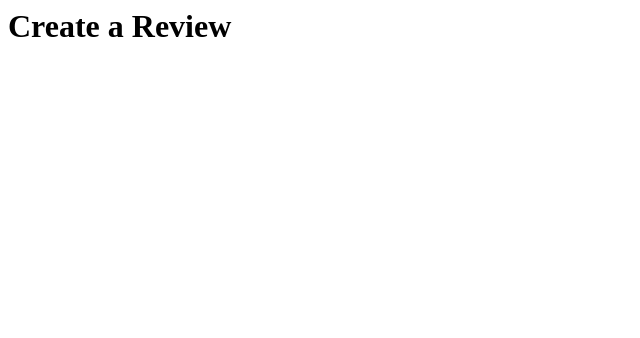
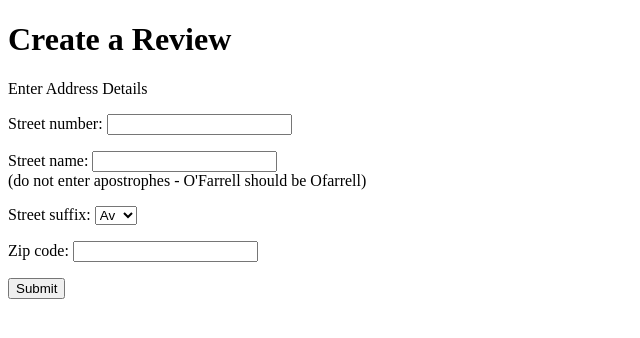
Before and after one commit to shoshlavosh/project, a Flask app: template templates/create_review.html in a window 1280 px wide. Shown: the top 338 px of the page, without its empty margins (0-640 px from the left). Run offline with Flask 2, Linux system fonts and the light colour scheme; the template is opened without the code that fills it, so the values that code supplies are empty.

Commit message:
Updated create_review form and working on a handle_address route on the server that isn't working yet

```diff
--- a/model.py
+++ b/model.py
@@ -35,9 +35,6 @@ class Building(db.Model):
     building_id = db.Column(db.Integer,
                             autoincrement=True,
                             primary_key=True)
-    # address = db.Column(db.String) #create using fields below: street_number etc.
-    #                     # unique=True?
-
     street_number = db.Column(db.String) #it's str in the dataset, should I change it to int?
     street_name = db.Column(db.String)
     street_suffix = db.Column(db.String, nullable =True)
--- a/server.py
+++ b/server.py
@@ -96,11 +96,31 @@ def handle_login():
     else:
         session['user_email'] = user.email #adds primary key to Flask session
         flash(f'Logged in. Welcome back, {user.email}!')
-        return redirect("/") #redirect to review page
+        return render_template("create_review.html") #redirect to review page
 
 
-#how do I get this to pull info from user and building
-#since user is logged in and on a building's page
+@app.route("/review", methods=['POST']) #route and methods?
+def handle_address():
+    """Handle address entered by a user"""
+
+    street_number = request.form.get('street_number')
+    street_name = request.form.get('street_name')
+    street_suffix = request.form.get('street_suffix')
+    zip_code = request.form.get('zip_code')
+
+    building = crud.get_building_by_address(street_number, street_name,
+                                            street_suffix, zip_code)
+    if not building:
+        building = crud.create_building(street_number, street_name,
+                            street_suffix, zip_code)
+        flash(f'New building created: {building.building_id}')
+
+    #needs a post request
+
+    return redirect(f"/review/{building.building_id}") #just flash message that new building was created
+                                #stay on the create_review page
+
+
 @app.route("/review/<building_id>", methods=["POST"])
 def create_review(building_id):
     """Add a review to a building's page"""
--- a/templates/building_details.html
+++ b/templates/building_details.html
@@ -34,7 +34,6 @@
 <!-- create a review on a specific building's page -->
   <h3>Create a Review</h3>
   <form action="/review/{{ building.building_id }}" method="POST">
-    <!-- need user_id passed in to building details template -->
       <p>
       <label>Enter your review text here:</label>
       </p>
@@ -46,7 +45,6 @@
         <input type="text" name="landlord_name">
       </p>
       <input type="submit">
-      <!-- how do I make this submit button create a new review? -->
     </form>
 
 {% endblock %}
--- a/templates/create_review.html
+++ b/templates/create_review.html
@@ -1,20 +1,22 @@
-<!-- {% extends 'base.html' %}
+{% extends 'base.html' %}
 
 {% block title %} Create a Review {% endblock %} -->
 <!-- create review form -->
-<!-- {% block body %}
+{% block body %}
 <h1>Create a Review</h1>
-
-<form>
-<! for sprint 2: -->
-    <!-- <label>Enter Address</label>
+<form action="/review" method='POST'>
+    <label>Enter Address Details</label>
     <p>
     Street number:
-    <input type="text" name ="street number">
-</p>
+    <input type="text" name ="street_number">
+    </p>
     Street name:
-    <input type="text" name="street name">
-    <select name="street suffix">
+    <input type="text" name="street_name">
+    <br>
+    (do not enter apostrophes - O'Farrell should be Ofarrell)
+    <p>
+    Street suffix:
+    <select name="street_suffix">
     <option value="Av">Av</option>
     <option value="St">St</option>
     <option value="Wy">Wy</option>
@@ -22,10 +24,28 @@
     <option value="Bl">Bl</option>
     <option value="Pk">Pk</option>
     <option value="Dr">Dr</option>
-    </select> -->
+    </select>
+    </p>
+    <p>
+    Zip code:
+    <input type="text" name ="zip_code">
+    </p>
+    <input type="submit">
+</form>
+    <!-- <br> -->
+    <!-- check to see if building is in database, if not create new building -->
+    <!-- for sprint 2: check Google Maps for building (instead of database) -->
+<!-- <form action="/review/building_id" method="POST">
+    <label>Enter your review text here:</label>
+      </p>
+      <p>
+      <textarea name ="review_text"></textarea>
+      </p>
+      <p>
+        Landlord's name (optional): <br>
+        <input type="text" name="landlord_name">
+      </p>
+      <input type="submit">
+</form> -->
 
-    <!-- <label>Enter your review text here:</label>
-    <textarea name ="review-text"></textarea>
-</form>
-
-{% endblock %} -->
+{% endblock %}
```
Also changed, not shown: crud.py (+12 -0 lines), data/violations.json.
